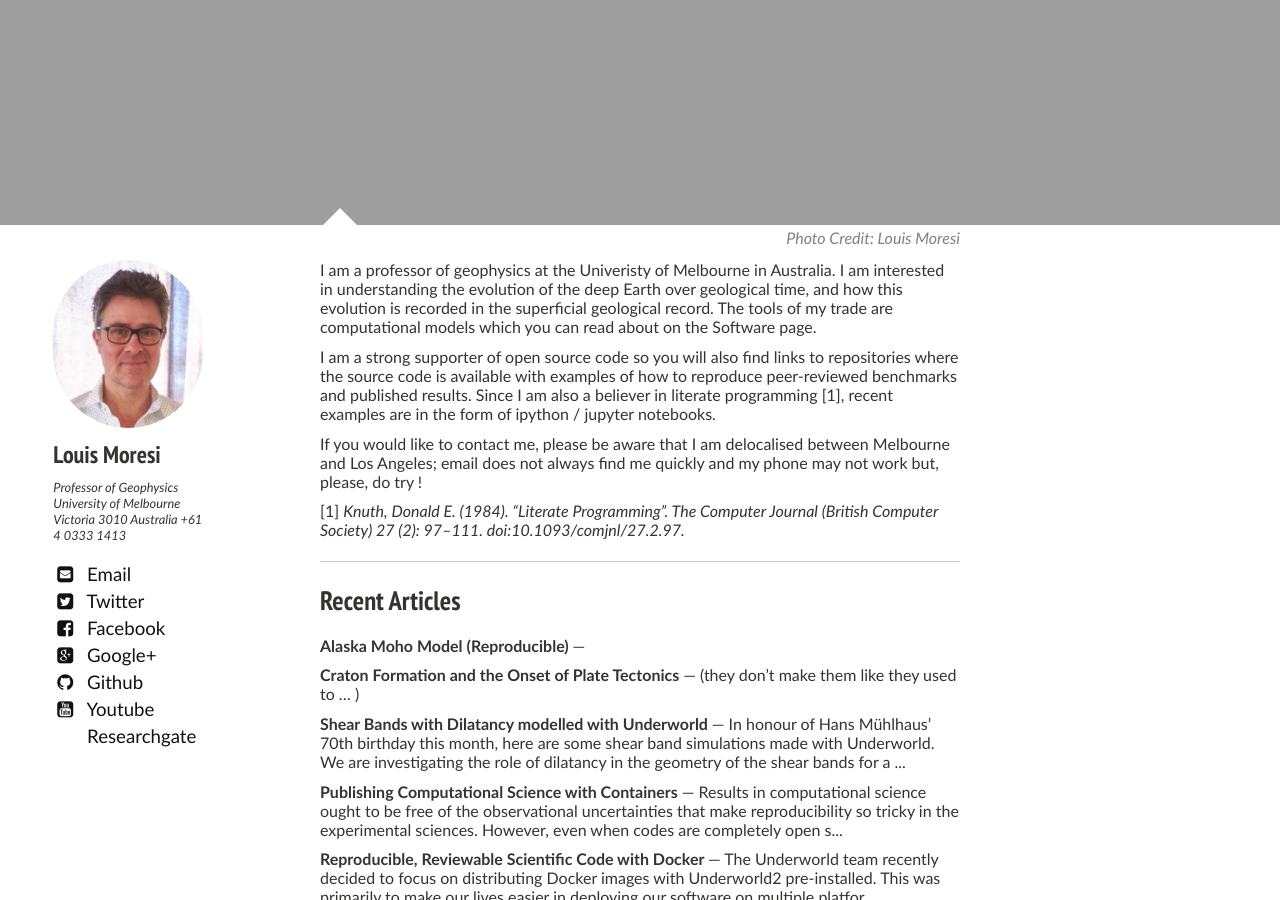
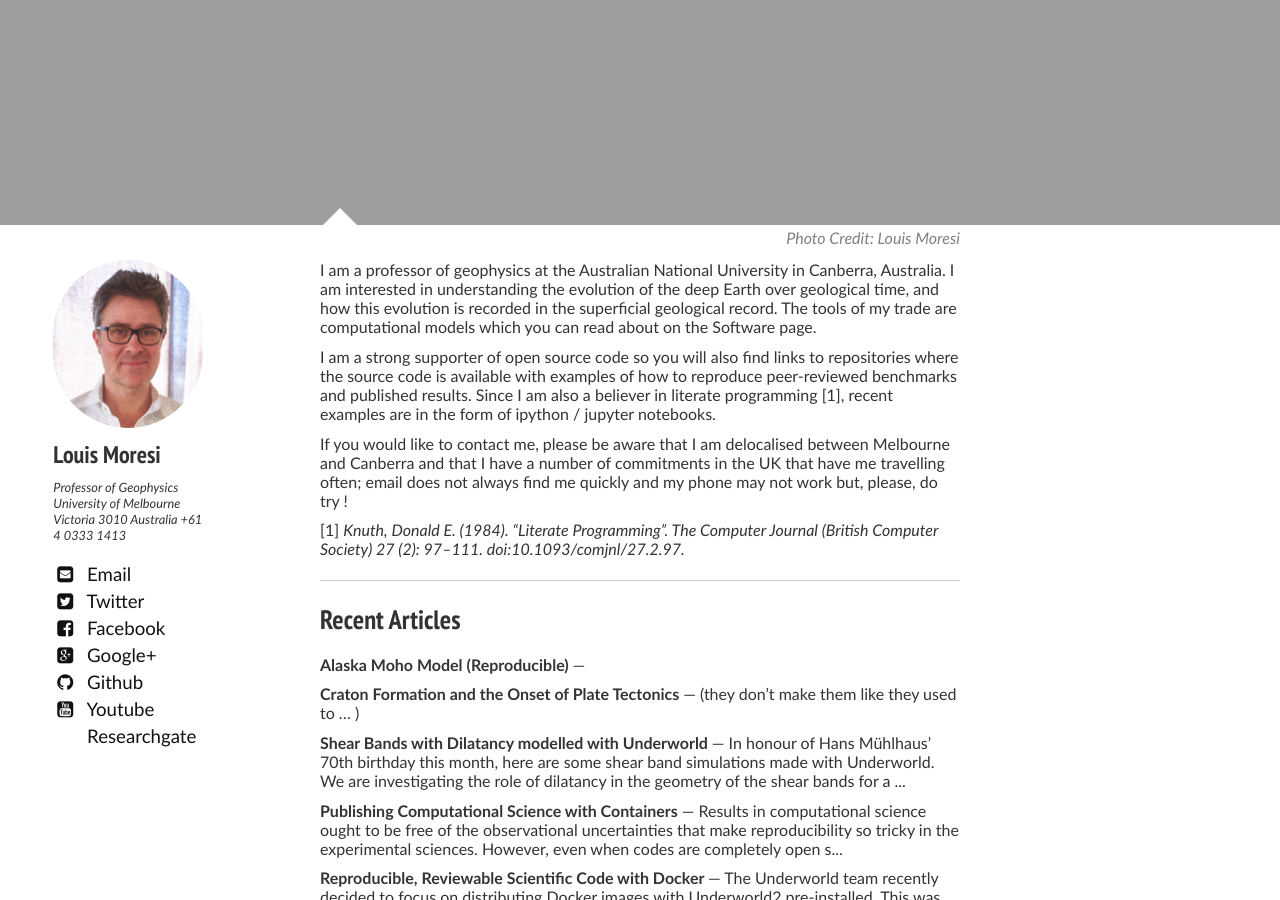
Before and after one commit to lmoresi/lmoresi.github.io, a Jekyll site: the page built from index.md, in a window 1280 px wide and 900 px high, scrolled down 832 px. Built offline with Jekyll 4.4.1, drawn with Linux system fonts in a browser that asks for light colours; nearby versions of some CDN libraries.

Commit message:
Landing page

```diff
--- a/index.md
+++ b/index.md
@@ -1,16 +1,16 @@
 ---
 layout: home
-excerpt: "Louis Moresi, Professor of Geophysics."
+excerpt: "Louis Moresi, Professor of Geophysics / Geodynamics."
 tags: [Bio, Geodynamics, Computation, Underworld ]
 image:
   feature: site/DSC_5374.jpg
   credit: "Louis Moresi"
 ---
 
-I am a professor of geophysics at the Univeristy of Melbourne in Australia. I am interested in understanding the evolution of the deep Earth over geological time, and how this evolution is recorded in the superficial geological record. The tools of my trade are computational models which you can read about on the [Software](http://localhost:4444/pages/Software/) page.
+I am a professor of geophysics at the Australian National University in Canberra, Australia. I am interested in understanding the evolution of the deep Earth over geological time, and how this evolution is recorded in the superficial geological record. The tools of my trade are computational models which you can read about on the [Software](http://localhost:4444/pages/Software/) page.
 
 I am a strong supporter of open source code so you will also find links to repositories where the source code is available with examples of how to reproduce peer-reviewed benchmarks and published results. Since I am also a believer in literate programming [1],  recent examples are in the form of ipython / jupyter notebooks.
 
-If you would like to contact me, please be aware that I am delocalised between Melbourne and Los Angeles; email does not always find me quickly and my phone may not work but, please, do try !
+If you would like to contact me, please be aware that I am delocalised between Melbourne and Canberra and that I have a number of commitments in the UK that have me travelling often; email does not always find me quickly and my phone may not work but, please, do try !
 
 [1] _Knuth, Donald E. (1984). "Literate Programming". The Computer Journal (British Computer Society) 27 (2): 97–111. doi:10.1093/comjnl/27.2.97._
```
